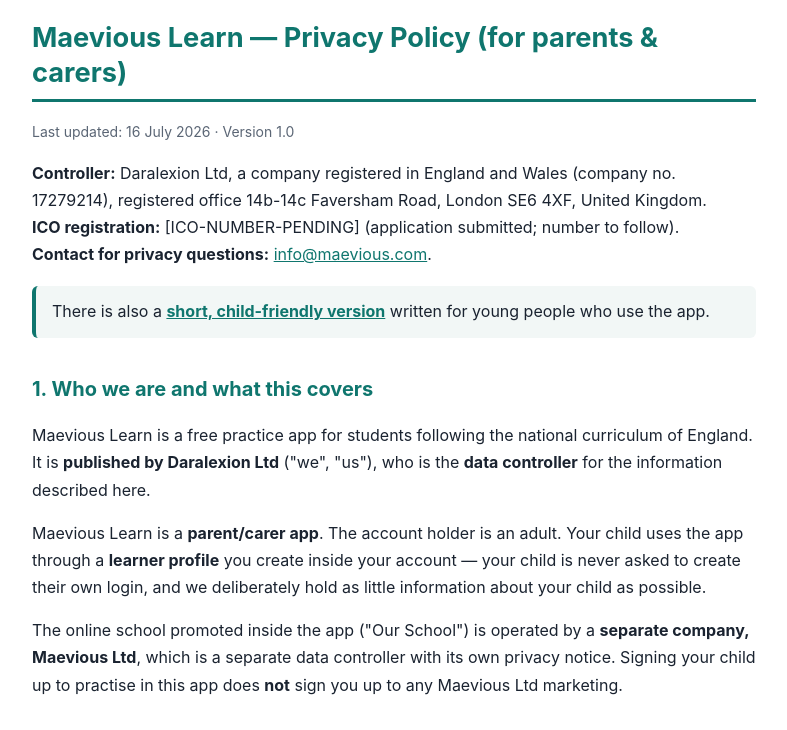
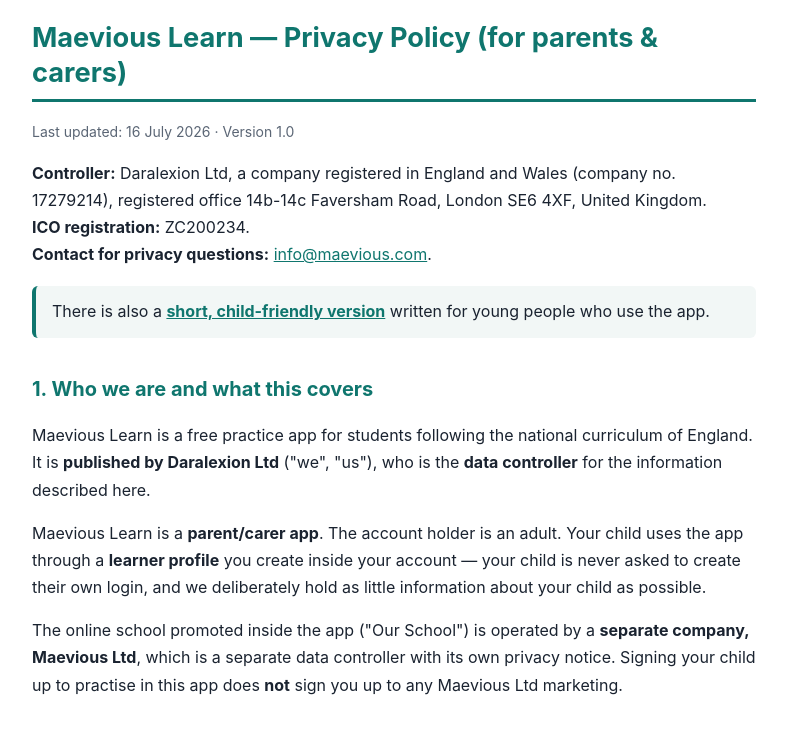
Before and after one commit to PanosKarantousis/panoskarantousis.github.io, a plain HTML site: page maevious-learn/privacy/index.html in a window 1280 px wide. Shown: the part 70-800 px from the top of the page, without its empty margins (246-1033 px from the left). Drawn offline with Linux system fonts and the light colour scheme.

Commit message:
privacy: fill Daralexion Ltd ICO registration number (ZC200234)

```diff
--- a/maevious-learn/privacy/index.html
+++ b/maevious-learn/privacy/index.html
@@ -21,7 +21,7 @@
 
   <p><strong>Controller:</strong> Daralexion Ltd, a company registered in England and Wales
   (company no. 17279214), registered office 14b-14c Faversham Road, London SE6 4XF, United Kingdom.<br>
-  <strong>ICO registration:</strong> [ICO-NUMBER-PENDING] (application submitted; number to follow).<br>
+  <strong>ICO registration:</strong> ZC200234.<br>
   <strong>Contact for privacy questions:</strong> <a href="mailto:info@maevious.com">info@maevious.com</a>.</p>
 
   <div class="callout">
```
